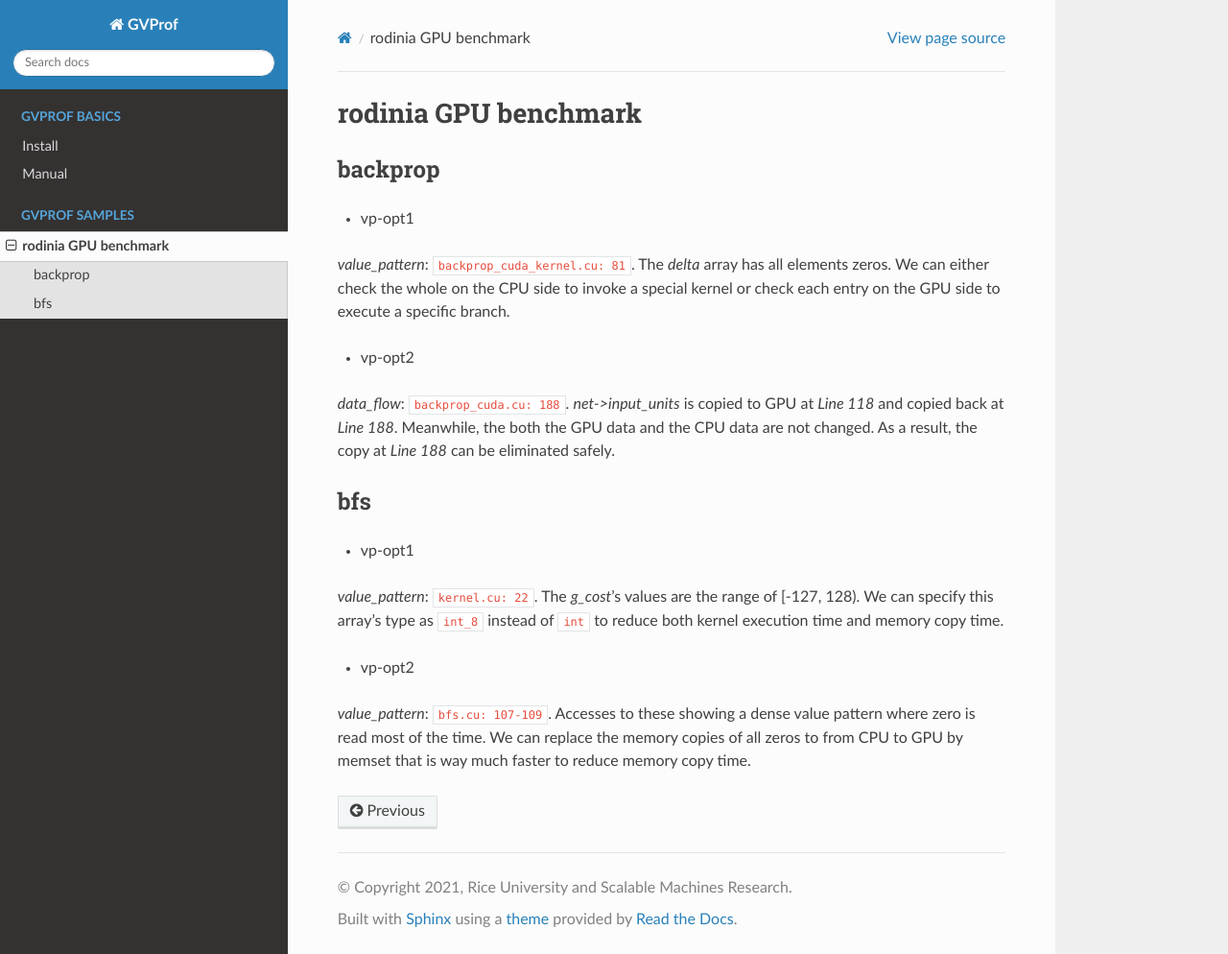
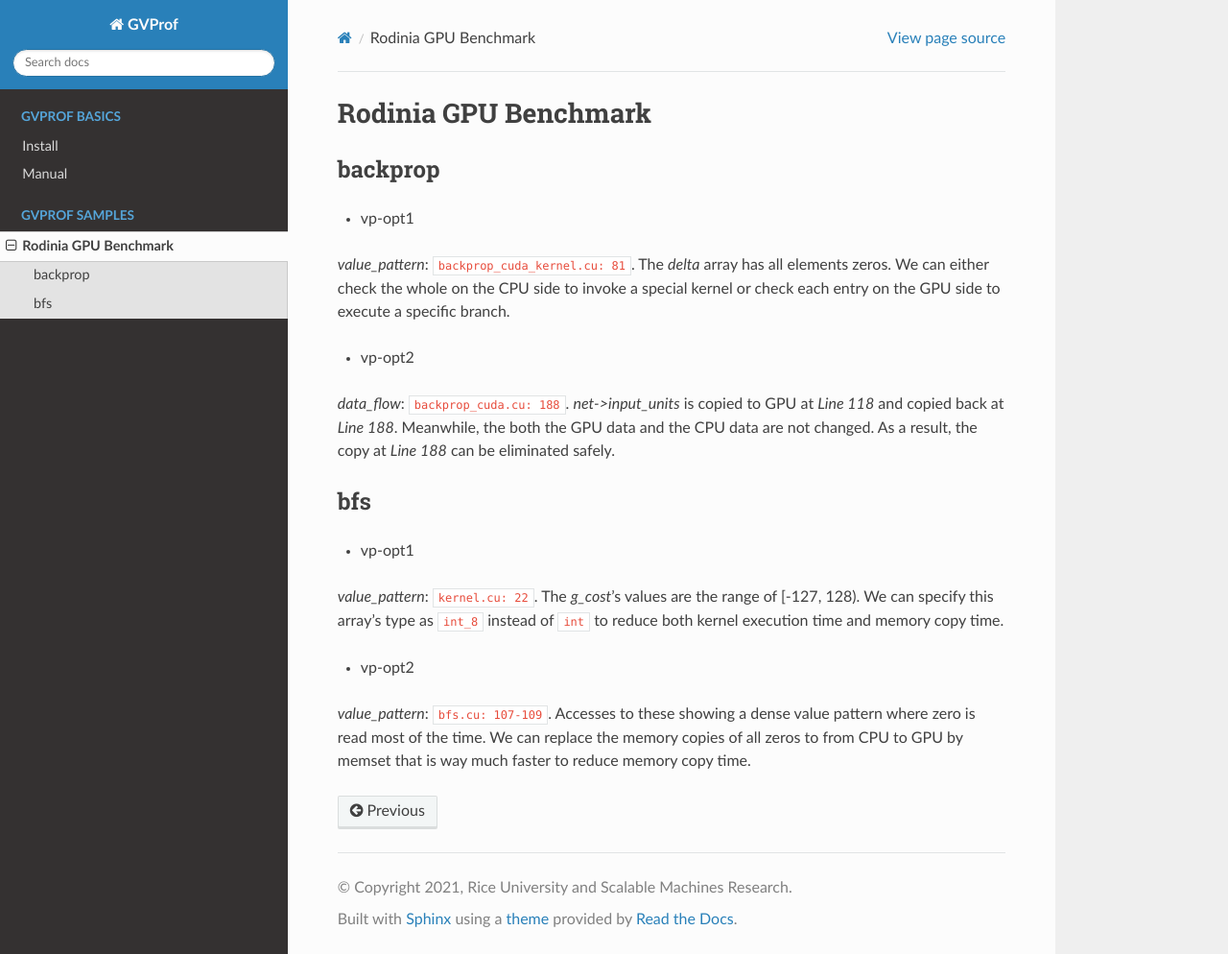
Before and after one commit to GVProf/GVProf, a Sphinx documentation site: the page built from docs/rodinia.md, in a window 1280 px wide and 994 px high. Shown: the whole window at 96% size. Built offline with Sphinx 7.4.7 and the Read the Docs theme 2.0.0, drawn with Linux system fonts in a browser that asks for light colours; pages that are not in the unit, such as notebooks, are missing from menus.

Commit message:
Tiny fixes on docs

```diff
--- a/docs/rodinia.md
+++ b/docs/rodinia.md
@@ -1,4 +1,4 @@
-# rodinia GPU benchmark
+# Rodinia GPU Benchmark
 
 ## backprop
 
```
Also changed, not shown: docs/install.md (+1 -1 lines), docs/manual.md (+1 -1 lines).
